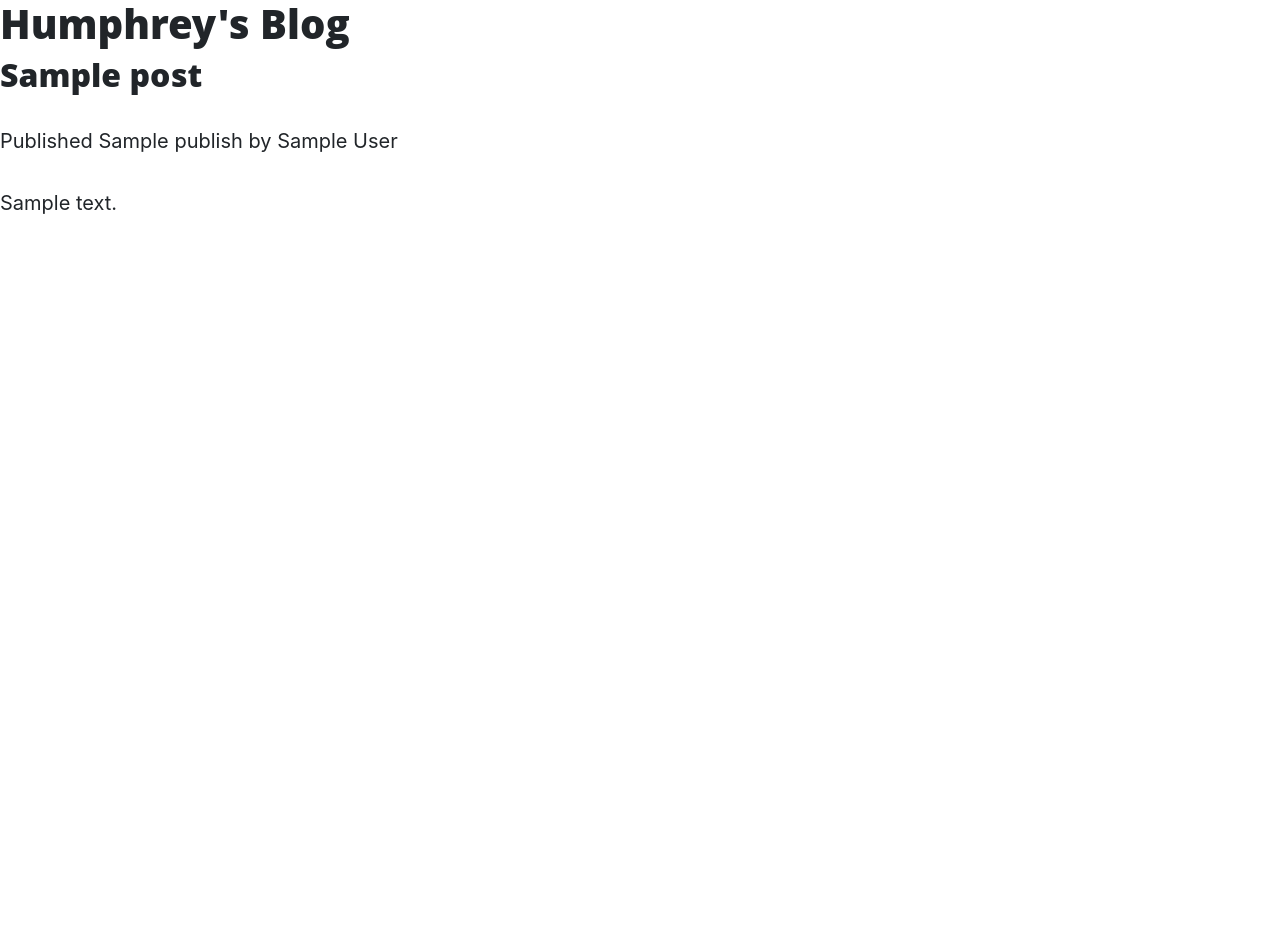
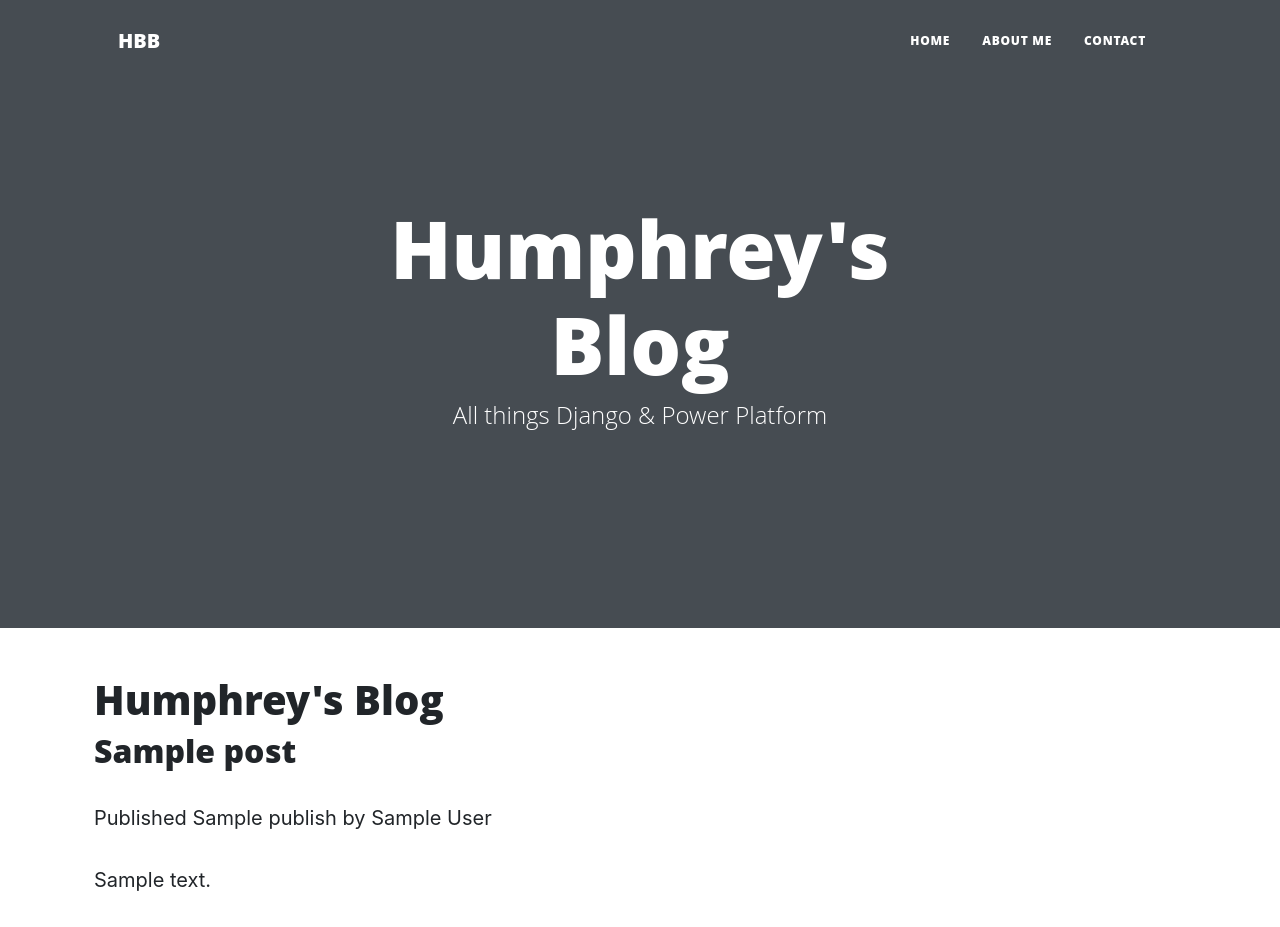
Before and after one commit to borteyhumphrey/blogApp, a Django app: template myblog/blog/templates/blog/post/list.html in a window 1280 px wide. Before the commit the page ends 214 px from the top, so only its background shows below. Run offline with Django 3.2, Linux system fonts and the light colour scheme; the template is opened without the code that fills it: most values are stand-ins (such as "Sample title", 1, 10 or a date in 2020); some libraries are stand-ins or nearby versions.

```diff
--- a/myblog/blog/templates/blog/base.html
+++ b/myblog/blog/templates/blog/base.html
@@ -6,11 +6,53 @@
     <meta http-equiv="X-UA-Compatible" content="IE=edge">
     <meta name="viewport" content="width=device-width, initial-scale=1.0">
     <title>{% block title %}{% endblock %}</title>
-    <link rel="stylesheet" href="{% static 'blog/style.css' %}">
+    <link href="https://cdn.jsdelivr.net/npm/bootstrap@5.3.0-alpha1/dist/css/bootstrap.min.css" rel="stylesheet" integrity="sha384-GLhlTQ8iRABdZLl6O3oVMWSktQOp6b7In1Zl3/Jr59b6EGGoI1aFkw7cmDA6j6gD" crossorigin="anonymous">
+    <link rel="stylesheet" href="https://cdn.jsdelivr.net/npm/bootstrap-icons@1.10.3/font/bootstrap-icons.css">
+    <link rel="stylesheet" href="{% static 'blog/style.css' %}" />
 </head>
 <body>
-    {% block content %}
-    {% endblock %}
-
+    <!-- Navigation -->
+    <nav class="navbar navbar-expand-lg navbar-light" id="mainNav">
+        <div class="container px-4 px-lg-5">
+            <a class="navbar-brand" href="#">
+                HBB
+            </a>
+            <button class="navbar-toggler" type="button" data-bs-toggle="collapse" data-bs-target="#navbarResponsive" aria-controls="navbarResponsive" aria-expanded="false" aria-label="Toggle navigation">
+                Menu
+                <i class="bi bi-list"></i>
+            </button>
+            <div class="collapse navbar-collapse" id="navbarResponsive">
+                <ul class="navbar-nav ms-auto py-4 py-lg-0">
+                    <li class="nav-item">
+                        <a class="nav-link px-lg-3 py-3 py-lg-4" href="{% url 'blog:post_list' %}">Home</a>
+                    </li>
+                    <li class="nav-item">
+                        <a class="nav-link px-lg-3 py-3 py-lg-4" href="#">About Me</a>
+                    </li>
+                    <li class="nav-item">
+                        <a class="nav-link px-lg-3 py-3 py-lg-4" href="#">Contact</a>
+                    </li>
+                </ul>
+            </div>
+        </div>
+    </nav>
+    <!-- Hero -->
+    <header class="masthead">
+        <div class="container position-relative px-4 px-lg-5">
+            <div class="row gx-4 gx-lg-5 justify-content-center">
+                <div class="col-md-10 col-lg-8 col-xl-7">
+                    <div class="site-heading">
+                        <h1>Humphrey's Blog</h1>
+                        <span class="subheading">All things Django & Power Platform</span>
+                    </div>
+                </div>
+            </div>
+        </div>
+    </header>
+    <div class="container">
+        {% block content %}
+        {% endblock %}
+    </div>
+    <script src="https://cdn.jsdelivr.net/npm/bootstrap@5.3.0-alpha1/dist/js/bootstrap.bundle.min.js" integrity="sha384-w76AqPfDkMBDXo30jS1Sgez6pr3x5MlQ1ZAGC+nuZB+EYdgRZgiwxhTBTkF7CXvN" crossorigin="anonymous"></script>
 </body>
 </html>
```
